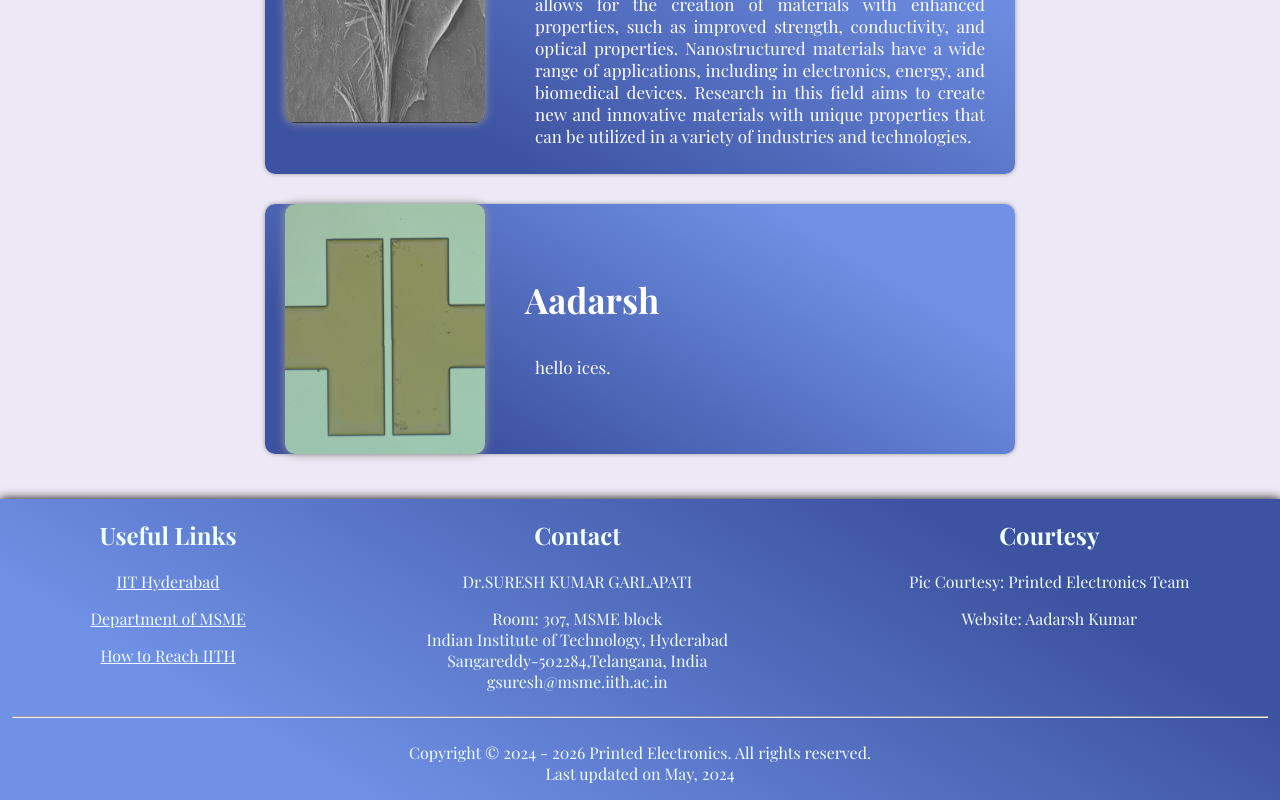
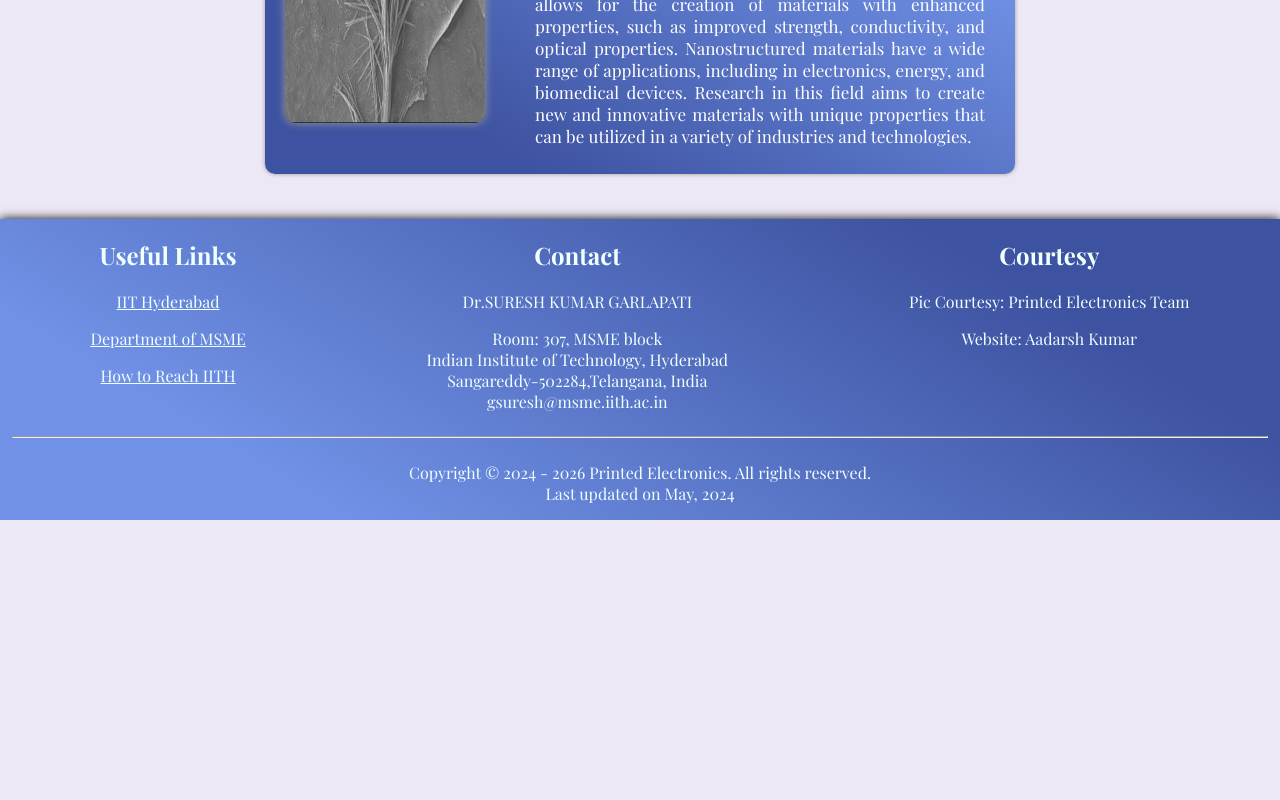
Before and after one commit to Aadarsh032/Printed-Electronics, a React (Vite) app in the folder Printed-Electronics/: page /About in a window 1280 px wide. Shown: the part 3767-4567 px from the top of the page. After the commit the page ends 4287 px from the top, so only its background shows below. Built offline with nearby package versions, Linux system fonts and the light colour scheme; a web font is replaced by a local one.

Commit message:
Update researchinterests.js

```diff
--- a/Printed-Electronics/src/assets/researchinterests.js
+++ b/Printed-Electronics/src/assets/researchinterests.js
@@ -34,12 +34,6 @@ const researchinterests = [
         topic_name:"Nanostructured materials",
         topic_desc:"Nanostructured materials are materials that are engineered on a nanoscale, meaning at the level of individual atoms and molecules. This unique structure allows for the creation of materials with enhanced properties, such as improved strength, conductivity, and optical properties. Nanostructured materials have a wide range of applications, including in electronics, energy, and biomedical devices. Research in this field aims to create new and innovative materials with unique properties that can be utilized in a variety of industries and technologies. ",
         topic_img: nanostructure
-    },
-     {
-        topic_name:"Aadarsh",
-        topic_desc:"hello ices.",
-        topic_img: memresistor
-
     }
 ]
 export default researchinterests;
```
